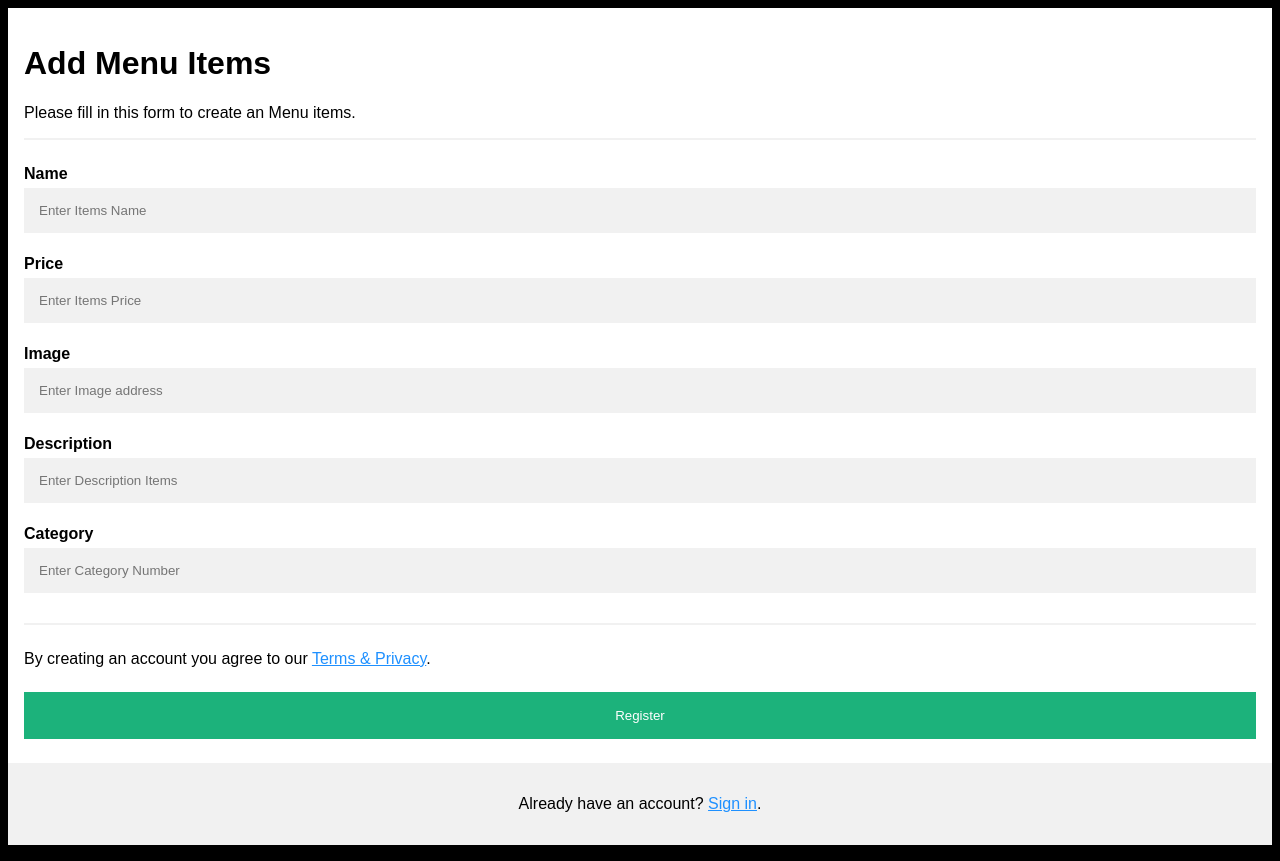
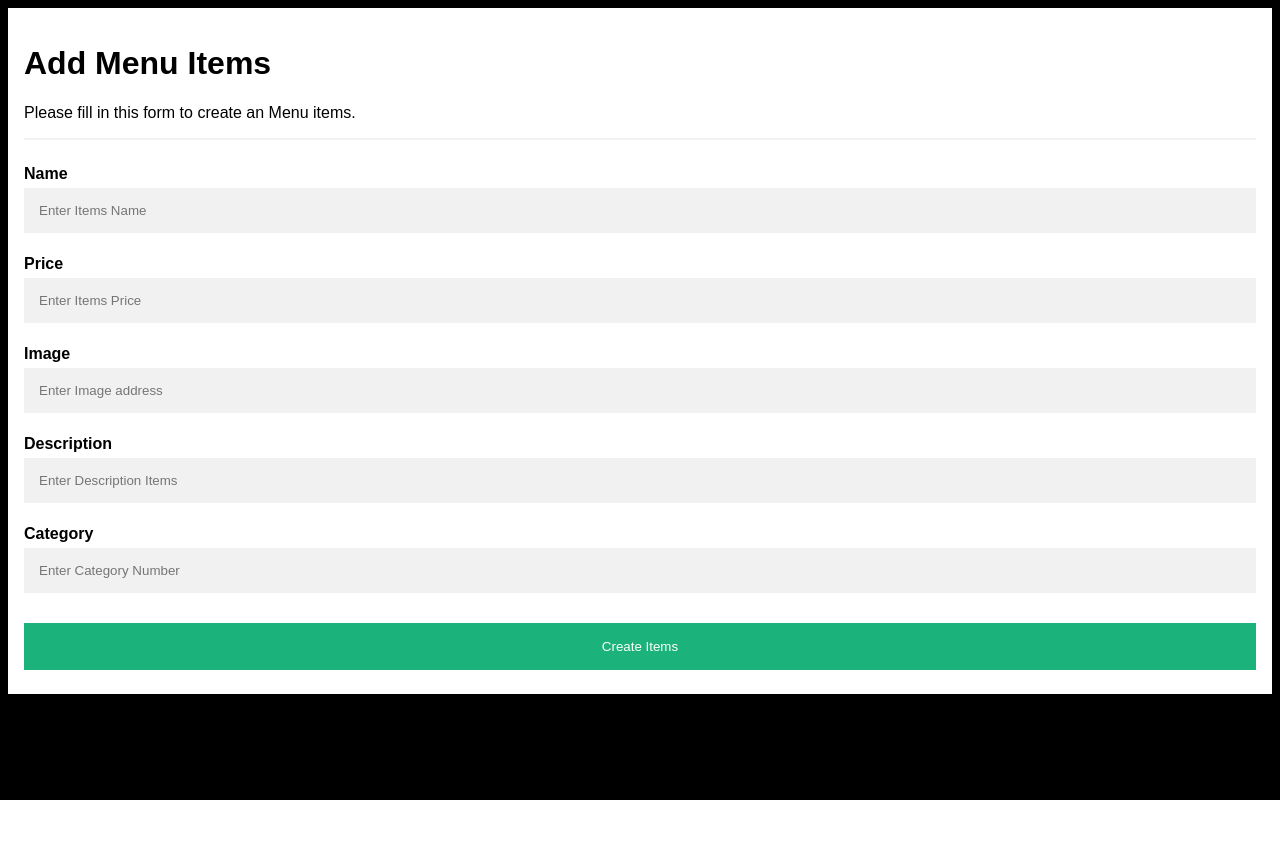
Before and after one commit to armangiter/maktab64-cafe-project, a Flask app: page /menuitem in a window 1280 px wide. After the commit the page ends 800 px from the top, so only its background shows below. Run offline with Flask 2, Linux system fonts and the light colour scheme.

Commit message:
fix menu items

```diff
--- a/templates/menuitems.html
+++ b/templates/menuitems.html
@@ -68,7 +68,7 @@
 </head>
 <body>
 
-<form action="#" method="POST">
+<form action="{{ url_for("menuitem") }}" method="POST">
     <div class="container">
         <h1>Add Menu Items</h1>
         <p>Please fill in this form to create an Menu items.</p>
@@ -88,15 +88,7 @@
         <label><b>Category</b></label>
         <input type="text" placeholder="Enter Category Number" name="category" id="category" required="">
 
-
-        <hr>
-        <p>By creating an account you agree to our <a href="#">Terms &amp; Privacy</a>.</p>
-
-        <button type="submit" class="registerbtn">Register</button>
-    </div>
-
-    <div class="container signin">
-        <p>Already have an account? <a href="#">Sign in</a>.</p>
+        <button type="submit" class="registerbtn">Create Items</button>
     </div>
 </form>
 
```
